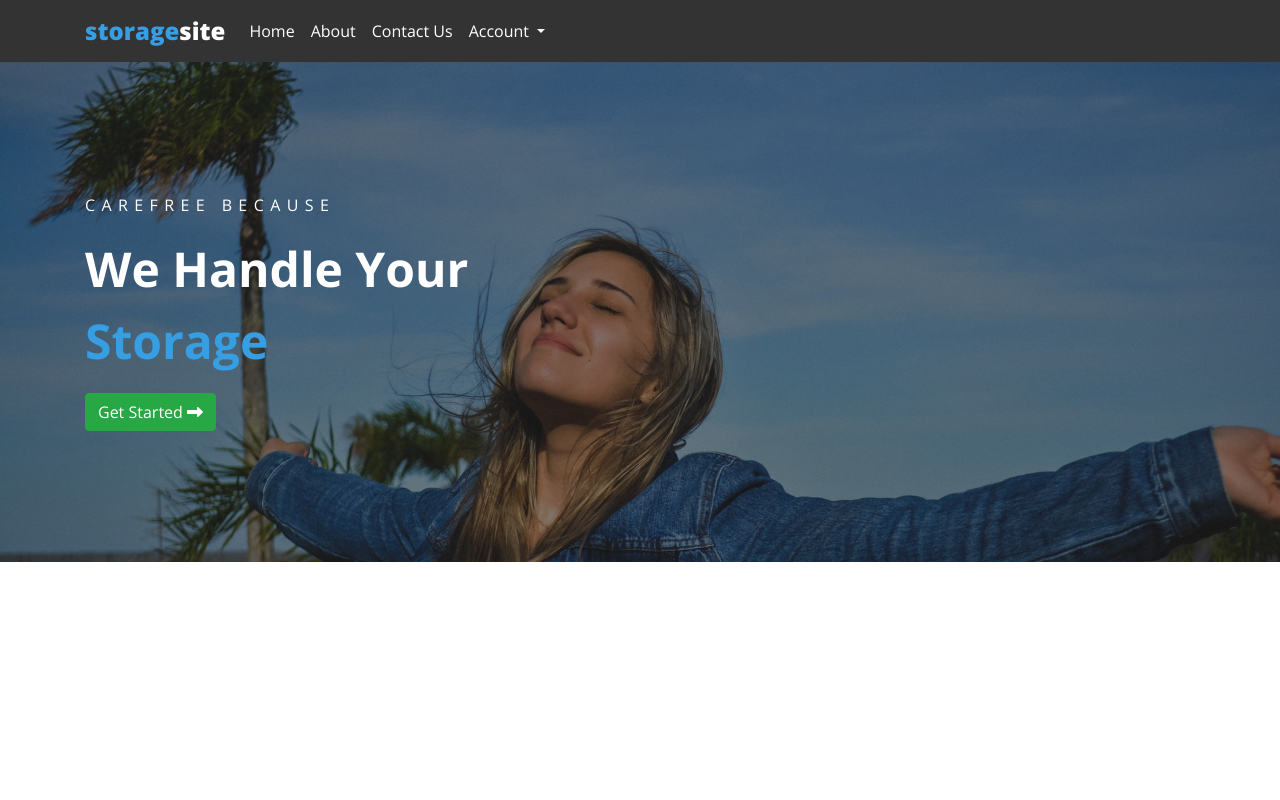
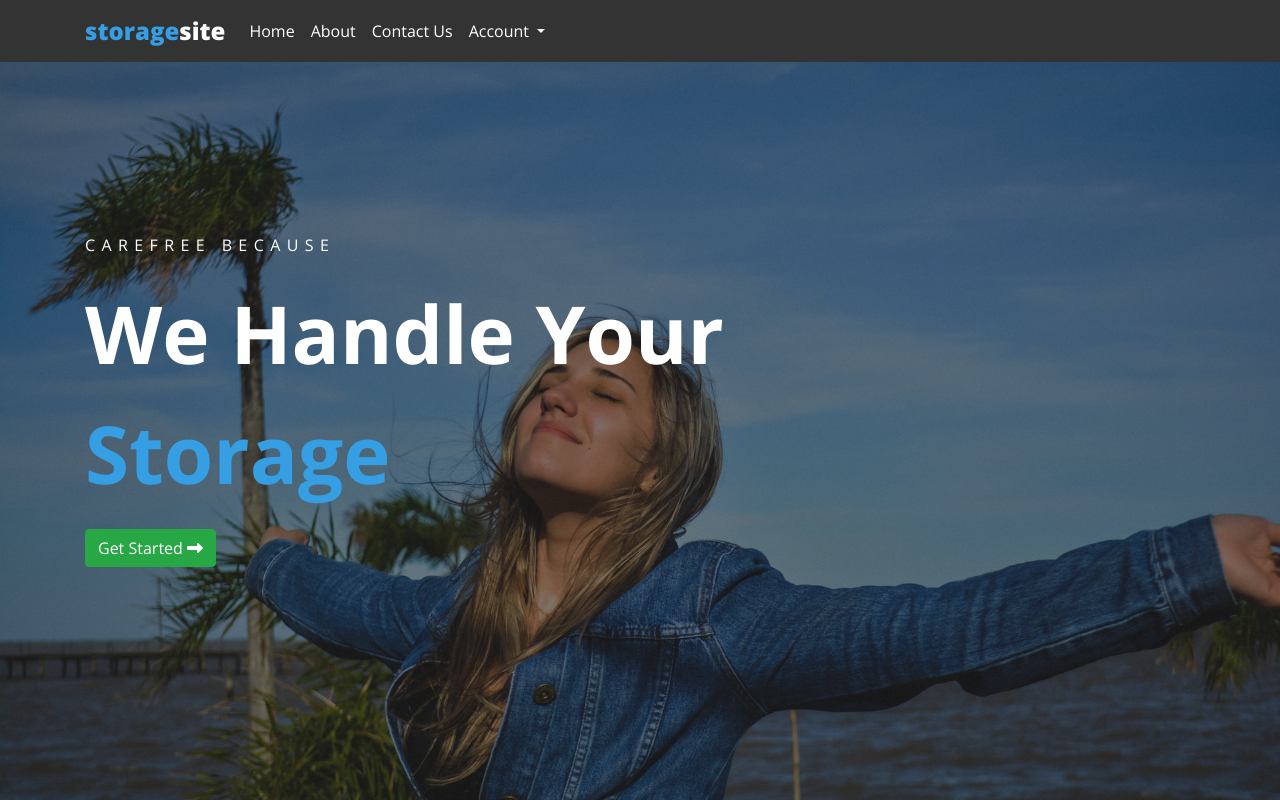
Before and after one commit to layersony/storagesite, a Django app: page / in a window 1280 px wide. Run offline with Django 3.2, Linux system fonts and the light colour scheme; some libraries are stand-ins or nearby versions.

Commit message:
Landing page restyled.

```diff
--- a/mainapp/templates/navbar.html
+++ b/mainapp/templates/navbar.html
@@ -1,6 +1,6 @@
 <nav class="navbar navbar-expand-lg navbar-light bg-light">
     <div class="container">
-        <a class="navbar-brand" href="#"><span>storage</span>site</a>
+        <a class="navbar-brand" href="{% url 'home' %}"><span>storage</span>site</a>
         <button class="navbar-toggler" type="button" data-bs-toggle="collapse" data-bs-target="#navbarSupportedContent"
             aria-controls="navbarSupportedContent" aria-expanded="false" aria-label="Toggle navigation">
             <span class="navbar-toggler-icon"></span>
--- a/static/css/index.css
+++ b/static/css/index.css
@@ -33,6 +33,9 @@ h1, h2, h3, h4, h5 {
 .navbar {
   background-color: #343334 !important;
   color: #FFFFFF !important;
+  position: fixed;
+  z-index: 100;
+  width: 100%;
 }
 
 .navbar .navbar-brand {
@@ -64,7 +67,7 @@ main {
 
 main .header {
   width: 100%;
-  height: 500px;
+  height: 100vh;
 }
 
 main .header .header-bg {
@@ -95,7 +98,7 @@ main .header .header-overlay p.carefree {
 }
 
 main .header .header-overlay p.heading {
-  font-size: 3rem;
+  font-size: 5rem;
   font-weight: 700;
 }
 
--- a/static/css/index.scss
+++ b/static/css/index.scss
@@ -40,6 +40,9 @@ h1, h2, h3, h4, h5{
 .navbar{
     background-color: $dark !important;
     color: $white !important;
+    position: fixed;
+    z-index: 100;
+    width: 100%;
     .navbar-brand{
         font-weight: 800;
         font-size: 1.5rem;
@@ -68,8 +71,7 @@ main{
     padding: 0 !important;
     .header {
         width: 100%;
-        height: 500px;
-
+        height: 100vh;
         .header-bg {
             height: 100%;
             width: 100%;
@@ -92,7 +94,7 @@ main{
                 letter-spacing: .4rem;
             }
             p.heading{
-                font-size: 3rem;
+                font-size: 5rem;
                 font-weight: 700;
                 span{
                     color: $blue;
```
Also changed, not shown: 1 other file.
